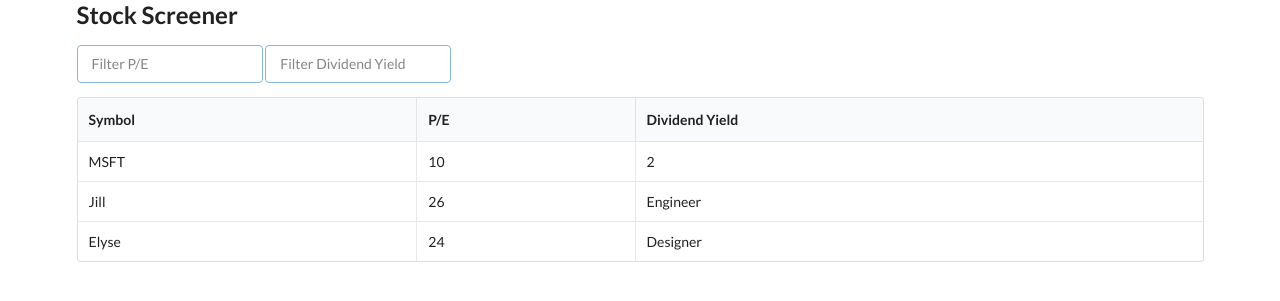
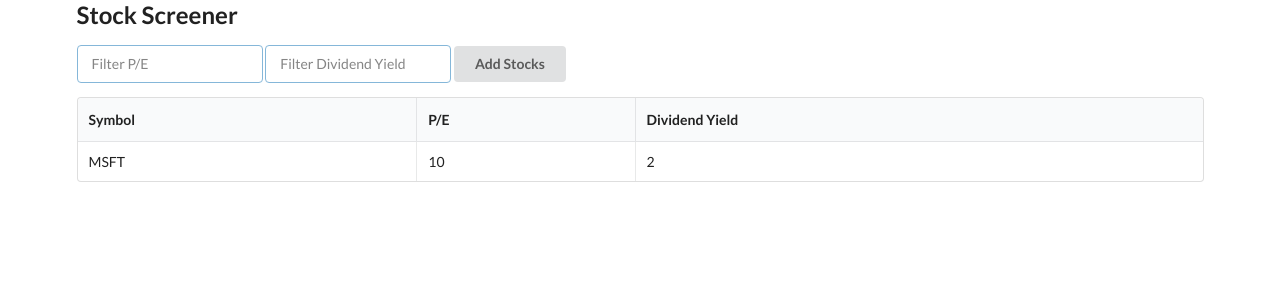
Before and after one commit to TBau23/stock_screener, a FastAPI app: page / in a window 1280 px wide. Shown: the top 301 px of the page. Run offline with FastAPI, Linux system fonts and the light colour scheme; some libraries are stand-ins or nearby versions.

Commit message:
UI is hooked up to database - user can submit ticker symbols and have them populate the database

```diff
--- a/main.py
+++ b/main.py
@@ -25,7 +25,7 @@ def get_db(): # all endpoints that use database need reference to this function
         db.close()
 
 @app.get("/")
-def dashboard(request : Request):
+def dashboard(request : Request, db: Session = Depends(get_db)):
     """
     displays stock screener dashboard
     """
@@ -55,7 +55,7 @@ def fetch_stock_data(id: int):
     db.commit()
 
 @app.post("/stock")
-async def create_stock(stock_request : StockRequest, background_tasks: BackgroundTasks ,db: Session = Depends(get_db)): # depends must be at end
+async def create_stock(stock_request : StockRequest, background_tasks: BackgroundTasks, db: Session = Depends(get_db)): # depends must be at end
     """
     creates stock and stores it in database
     """
--- a/templates/dashboard.html
+++ b/templates/dashboard.html
@@ -1,12 +1,43 @@
 {% extends "layout.html" %}
 
 {% block content %}
+<script>
+  $(document).ready(function() {
+    $('#add_stocks').click(function() {
+      $('.ui.modal')
+      .modal('show');
+    })
+
+    $('#save').click(function() {
+       const symbols = $('#symbols').val();
+       const symbolsArr = symbols.split('\n');
+       for(let i = 0; i < symbolsArr.length; i++) {
+
+         $.ajax({
+           url: "/stock",
+           type: "POST",
+           contentType: "application/json",
+           data: JSON.stringify({"symbol": symbolsArr[i]}),
+           dataType: 'json'
+         })
+       }
+
+      $('.ui.modal')
+      .modal('hide');
+    })
+  })
+</script>
+
 <div class="ui input focus">
     <input type="text" placeholder="Filter P/E">
   </div>
   <div class="ui input focus">
     <input type="text" placeholder="Filter Dividend Yield">
   </div>
+
+  <button id="add_stocks" class="ui button">
+    Add Stocks
+  </button>
 
 
 <table class="ui celled table">
@@ -18,19 +49,31 @@
     <tbody>
       <tr>
         <td data-label="Name">MSFT</td>
-        <td data-label="Age">10</td>
-        <td data-label="Job">2</td>
-      </tr>
-      <tr>
-        <td data-label="Name">Jill</td>
-        <td data-label="Age">26</td>
-        <td data-label="Job">Engineer</td>
-      </tr>
-      <tr>
-        <td data-label="Name">Elyse</td>
-        <td data-label="Age">24</td>
-        <td data-label="Job">Designer</td>
+        <td data-label="P/E">10</td>
+        <td data-label="Dividend Yield">2</td>
       </tr>
     </tbody>
   </table>
+
+  <div class="ui modal">
+    <i class="close icon"></i>
+    <div class="header">
+      Add Stock Symbol
+    </div>
+    <div class="content">
+      <div class="ui form">
+        <div class="field">
+          <label>Enter Stock Symbols. Use a new line for each symbol.</label>
+          <textarea id="symbols"></textarea>
+        </div>
+
+      </div>
+    </div>
+    <div class="actions">
+      <div class="ui positive right labeled icon button" id="save">
+        Add Symbols to Screener
+        <i class="plus icon"></i>
+      </div>
+    </div>
+  </div>
 {% endblock %}
```
